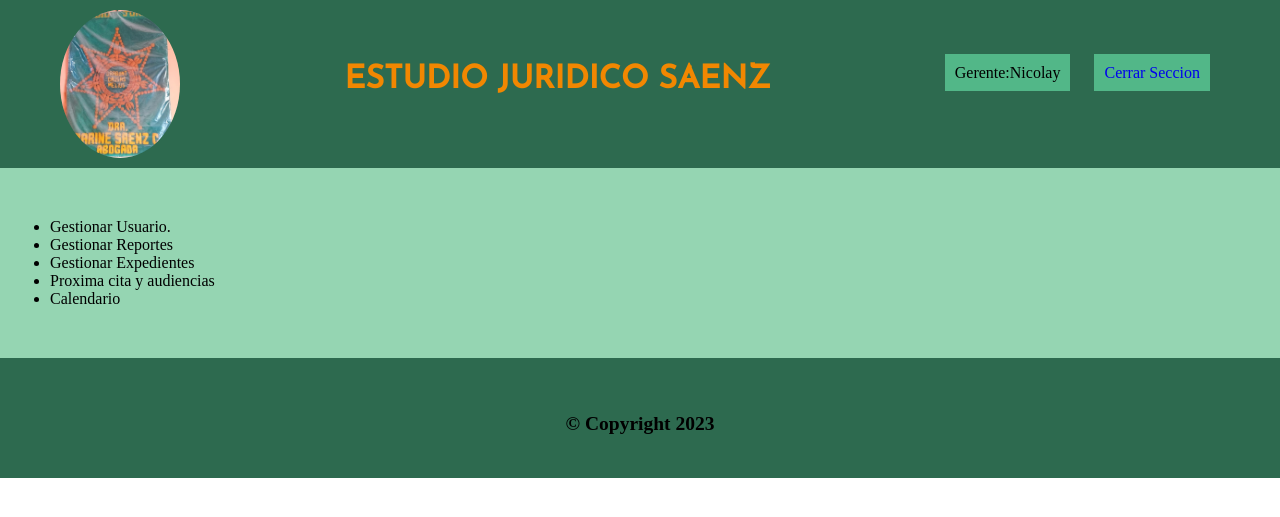
After one commit to DenilRamosDEV/SisJurSaenz, a PHP site: page /menuGerente.php in a window 1280 px wide. The commit adds this page. Shown: the top 517 px of the page. Run offline with PHP 8.4, Linux system fonts and the light colour scheme.

Commit message:
menu gerente y header y footer

```diff
--- /dev/null
+++ b/view/css/menu.css
@@ -0,0 +1,58 @@
+@import url('https://fonts.googleapis.com/css2?family=Josefin+Sans:ital,wght@0,500;1,100;1,200&display=swap');
+
+
+/* Header */
+*{
+    margin: 0;
+    padding: 0;
+    box-sizing: border-box;
+}
+.continer-header{
+    display: flex;
+    justify-content: space-between;
+    background-color: #2d6a4f;
+    padding: 10px;
+}
+.continer-header img{
+    width: 120px;
+    border-radius: 50%;
+    margin-left: 50px;
+}
+.continer-header h1{
+    margin-top: 54px;
+    font-size: 2em;
+    color: #f18701;
+    font-family: 'Josefin Sans', sans-serif;
+}
+.continer-header ul{
+    margin-top: 54px;
+    margin-right: 50px;
+}
+.continer-header li{
+    display: inline;
+    background-color: #52b788;
+    margin: 10px;
+    padding: 10px;
+}
+.continer-header a{
+    text-decoration: none;
+}
+
+/* main */
+.continer-main{
+    background-color: #95d5b2;
+    padding: 50px;
+}
+/* footer */
+.copyright{
+    height: 120px;
+    background-color: #2d6a4f;
+    color: #000;
+    font-size: 13px;
+    text-align: center;
+}
+.copyright p{
+    font-size: 1.5em;
+    padding: 55px;
+    font-weight: bolder;
+}
--- /dev/null
+++ b/view/menuGerente.php
@@ -0,0 +1,48 @@
+<!DOCTYPE html>
+<html lang="es">
+
+<head>
+    <meta charset="UTF-8">
+    <meta http-equiv="X-UA-Compatible" content="IE=edge">
+    <meta name="viewport" content="width=device-width, initial-scale=1.0">
+    <title>Menu Gerente</title>
+
+    <link rel="stylesheet" href="./css/menu.css">
+</head>
+
+<body>
+    <header>
+        <div class="continer-header">
+            <img src="./img/logo-Saenz.jpeg" alt="">
+            <h1>ESTUDIO JURIDICO SAENZ</h1>
+            <ul>
+                <li><?php echo "Gerente:Nicolay" ?></li>
+                <li><a href="./usereleccion.php">Cerrar Seccion</a></li>
+            </ul>
+        </div>
+    </header>
+
+    <main>
+        <div class="continer-main">
+            <ul>
+                <li>
+                    <div>
+                        Gestionar Usuario.
+                    </div>
+                </li>
+                <li>Gestionar Reportes</li>
+                <li>Gestionar Expedientes</li>
+                <li>Proxima cita y audiencias</li>
+                <li>Calendario</li>
+            </ul>
+        </div>
+    </main>
+
+    <footer>
+        <div class="copyright">
+            <p>&copy Copyright 2023</p>
+        </div>
+    </footer>
+</body>
+
+</html>
--- a/view/usereleccion.php
+++ b/view/usereleccion.php
@@ -11,7 +11,6 @@
 
 <body background="img/im1.jpg">
     <header>
-        <h1><img src="./img/logo-Saenz.jpeg" alt=""></h1>
         <p>ESTUDIO JURÍDICO SAENZ</p>
     </header>
     <h3>INICIAR SESION COMO:</h3>
```
Also changed, not shown: view/compartir/menu.css (added, +58 -0 lines), view/compartir/menuGerente.php (added, +44 -0 lines), 1 other file.
